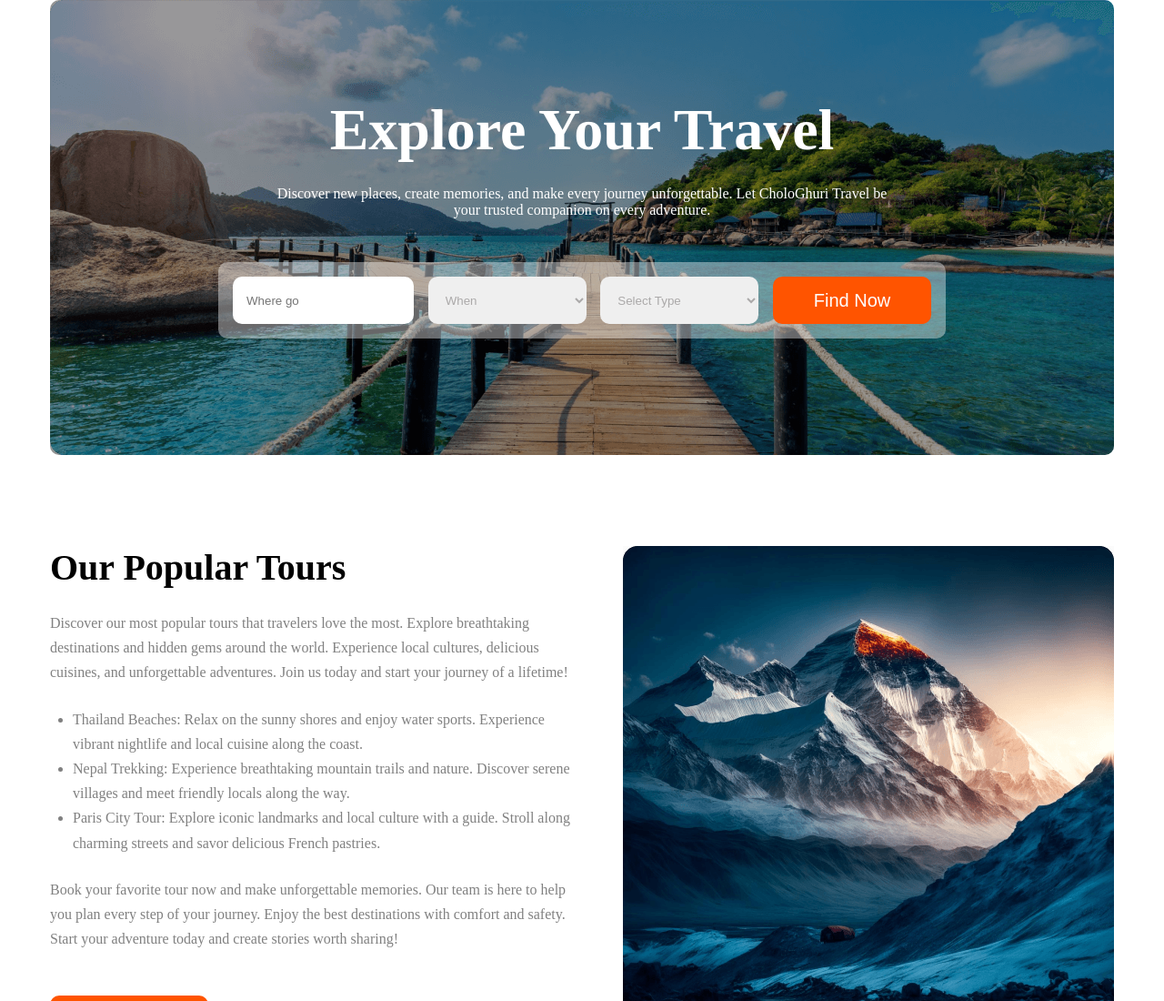
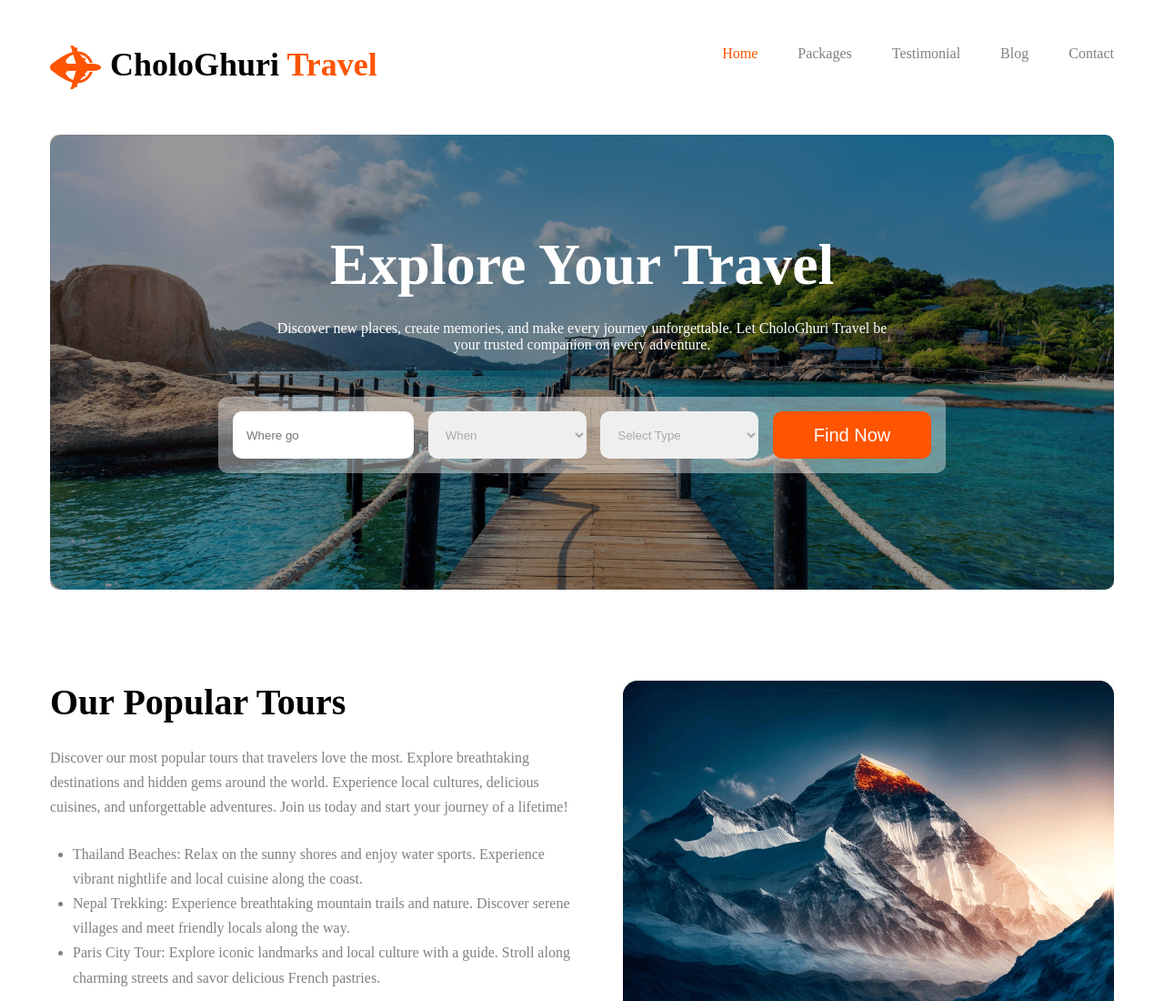
Before and after one commit to sushantovharati/CholoGhuri-Travel, a plain HTML site: page index.html in a window 1280 px wide. Shown: the top 1100 px of the page at 91% size. Drawn offline with Linux system fonts and the light colour scheme.

Commit message:
Add navbar

```diff
--- a/index.html
+++ b/index.html
@@ -9,8 +9,22 @@
 </head>
 
 <body>
+
     <header>
+        <nav class="navbar">
+            <div class="brand">
+                <img class="brand-icon" src="Images/Group 40071 (2).png" alt="CholoGhuri Travel Logo">
+                <h2 class="brand-name">CholoGhuri <span class="travel-word">Travel</span></h2>
+            </div>
+            <ul class="nav-link">
+                    <li><a id="home" href="">Home</a></li>
+                    <li><a href="">Packages</a></li>
+                    <li><a href="">Testimonial</a></li>
+                    <li><a href="">Blog</a></li>
+                    <li><a href="">Contact</a></li>
+                </ul>
 
+        </nav>
     </header>
 
     <main class="main-section">
@@ -122,7 +136,7 @@
                         <img src="Images/discount.png" alt="Best price">
                         <h3>Best Price Guarantee</h3>
                         <p>We ensure you get the most competitive prices without compromising on quality. Travel with
-                        confidence knowing you are getting the best value.</p>
+                            confidence knowing you are getting the best value.</p>
                     </div>
                 </div>
             </div>
--- a/styles.css
+++ b/styles.css
@@ -2,7 +2,38 @@
     margin: 0;
     padding: 0;
 }
+/* header section styles */
+.navbar,
+.brand,
+.nav-link{
+    display: flex;
+}
 
+.navbar{
+    width: 1170px;
+    margin: 50px auto;
+    justify-content: space-between;
+}
+.navbar .brand .brand-icon{
+    width: 56px;
+    height: 48px;
+    margin-right: 10px;
+}
+
+.navbar .brand .brand-name{
+    font-size: 36px;
+}
+.navbar .nav-link li{
+    list-style: none;
+    margin-left: 44px;
+}
+.navbar .nav-link a{
+    text-decoration: none;
+    color: gray;
+}
+#home{
+    color: rgb(255, 84, 0);
+}
 /* Banner Section */
 .main-section {
     max-width: 1450px;
```
